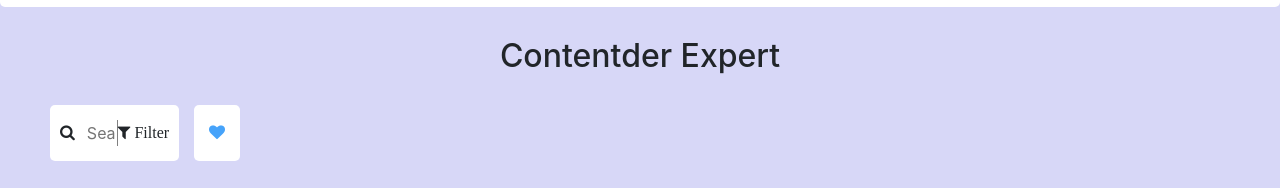
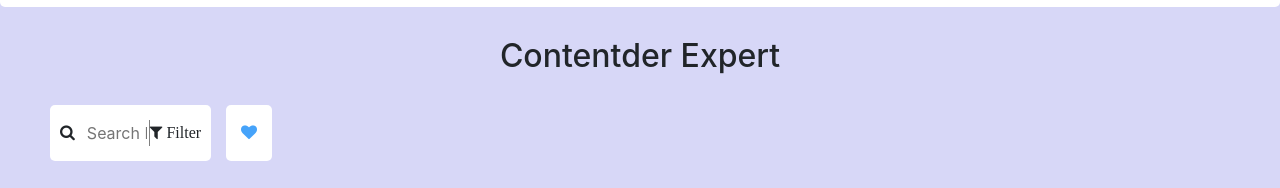
Before and after one commit to JayBeeLearn/assignm, a plain HTML site: page index.html in a window 1280 px wide. Shown: the part 46-234 px from the top of the page. Drawn offline with nearby package versions, Linux system fonts and the light colour scheme.

Commit message:
Update style.css
D

```diff
--- a/css/style.css
+++ b/css/style.css
@@ -35,7 +35,7 @@ body {
 }
 
 .searc {
-  width: 2rem;
+  width: 4rem;
   border: none;
   outline: none;
   margin-left: 10px;
```
